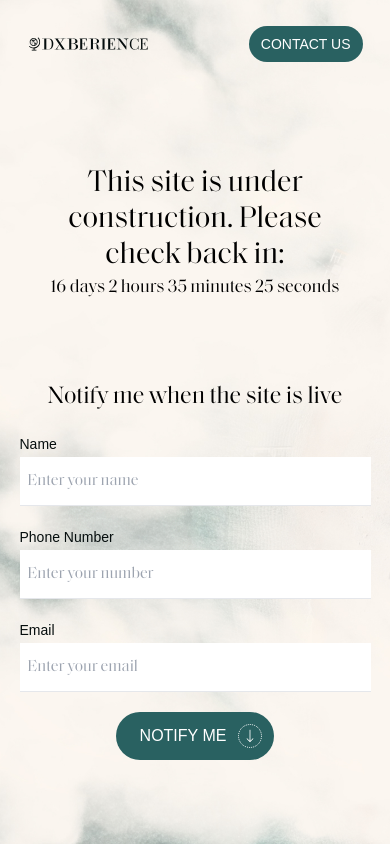
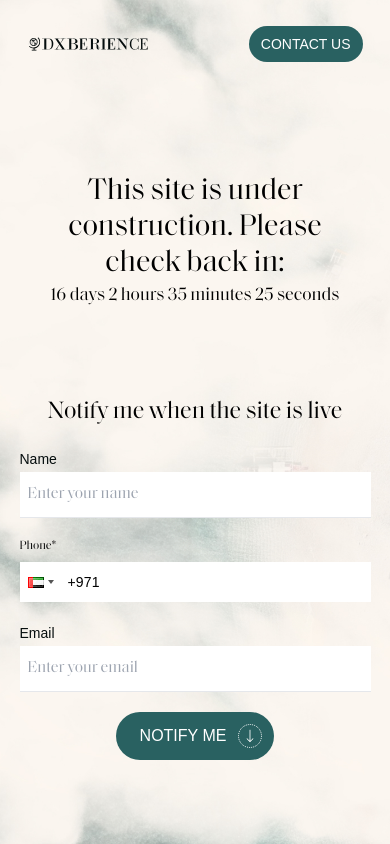
Before and after one commit to thedxberience/landing-page, a Next.js app: page /coming_soon in a window 390 px wide. Built offline with nearby package versions, Linux system fonts and the light colour scheme.

Commit message:
:sparkle: Added country code to phone nUmber input

```diff
--- a/app/coming_soon/page.js
+++ b/app/coming_soon/page.js
@@ -5,10 +5,13 @@ import ReusableButton from "../component/ReusableButton";
 import Navbar from "../component/Navbar";
 import Countdown from "../component/Countdown";
 import { useForm } from "react-hook-form";
+import PhoneInput from "react-phone-input-2";
+import "react-phone-input-2/lib/style.css";
 
 const ComingSoon = () => {
   const [apiSuccess, setApiSuccess] = useState(false);
   const [apiLoading, setApiLoading] = useState(false);
+  const [phone, setPhone] = useState("");
   const {
     register,
     handleSubmit,
@@ -24,6 +27,7 @@ const ComingSoon = () => {
     };
     console.log(data);
     try {
+      data.phoneNumber = phone;
       const request = await fetch(url, headers, {
         method: "POST",
         body: JSON.stringify(data),
@@ -73,13 +77,39 @@ const ComingSoon = () => {
                 placeholder="Enter your name"
                 label={"Name"}
               />
-              <TextInput
-                register={register}
-                error={errors?.phoneNumber}
-                name={"phoneNumber"}
-                placeholder="Enter your number"
-                label={"Phone Number"}
-              />
+              <div className="phone flex flex-col justify-center items-start gap-2 w-full">
+                <label htmlFor="phone" className="text-xs text-accent-purple">
+                  Phone*
+                </label>
+                <div className="input  w-full saol-display-regular bg-white flex justify-start items-center">
+                  <PhoneInput
+                    enableSearch={true}
+                    inputStyle={{
+                      backgroundColor: "transparent",
+                      border: "none",
+                      color: "black",
+                    }}
+                    dropdownStyle={{ border: "none", color: "black" }}
+                    buttonStyle={{
+                      backgroundColor: "white",
+                      border: "none",
+                    }}
+                    buttonClass="hover:bg-transparent"
+                    country={"ae"}
+                    inputProps={{
+                      name: "phoneNumber",
+                      required: "Enter a number we can reach you on",
+                      className:
+                        "form-control w-full lg:w-[24.405vw] outline-none bg-transparent border-b px-0 text-black py-4 border-zinc-100",
+                    }}
+                    onChange={(phone) => {
+                      setPhone(phone);
+                    }}
+                    // {...register("contact.phone", { required: "Enter a number we can reach you on" })}
+                    placeholder="+___-___-____"
+                  />
+                </div>
+              </div>
             </div>
             <TextInput
               register={register}
--- a/app/globals.css
+++ b/app/globals.css
@@ -19,8 +19,32 @@
   }
 } */
 
+@font-face {
+  font-family: "SaolDisplay-Regular";
+  src: url("/fonts/SaolDisplay-Regular.ttf") format("ttf"),
+    url("/fonts/SaolDisplay-Regular.ttf") format("ttf");
+}
+
 .sacramento-regular {
   font-family: "Sacramento", cursive;
+  font-weight: 400;
+  font-style: normal;
+}
+
+.react-tel-input{
+  font-family: "SaolDisplay-Regular", sans-serif !important;
+  height: 100% !important;
+}
+
+.react-tel-input .form-control, input{
+  padding-top: 0.75rem !important;
+  padding-bottom: 0.75rem !important;
+  height: 100% !important;
+  width: 100% !important;
+}
+
+.saol-display-regular {
+  font-family: "SaolDisplay-Regular", sans-serif;
   font-weight: 400;
   font-style: normal;
 }
--- a/package.json
+++ b/package.json
@@ -13,7 +13,8 @@
     "next": "14.1.3",
     "react": "^18",
     "react-dom": "^18",
-    "react-hook-form": "^7.51.1"
+    "react-hook-form": "^7.51.1",
+    "react-phone-input-2": "^2.15.1"
   },
   "devDependencies": {
     "autoprefixer": "^10.0.1",
```
Also changed, not shown: 1 other file (tests, documents, lock files or other folders).
